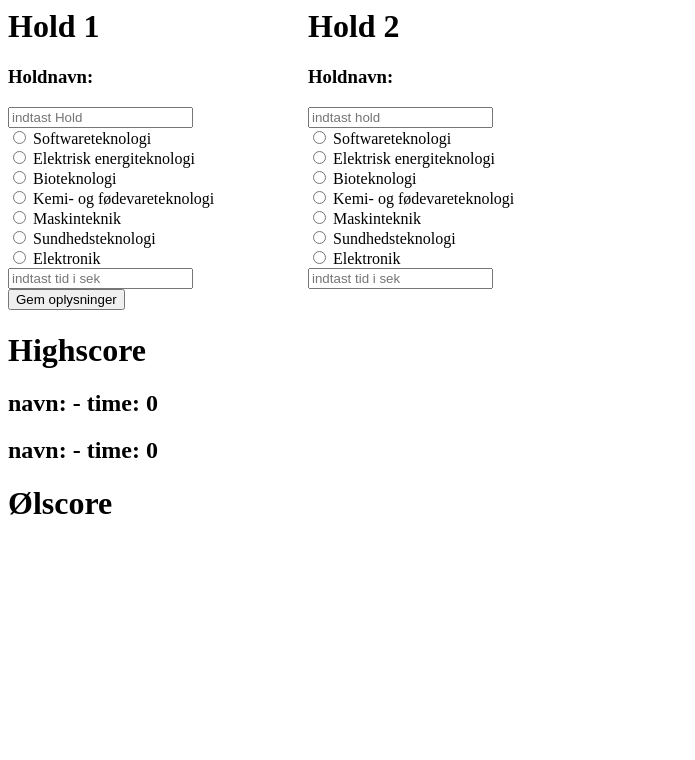
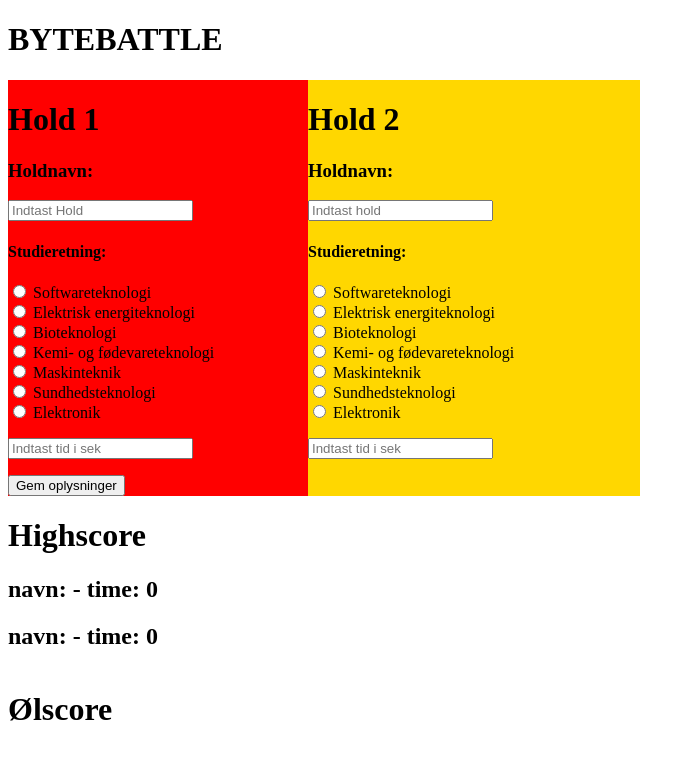
Before and after one commit to EmilSondergaard/Projekt-3, a plain HTML site: page index.html in a window 1280 px wide. Both pictures are taken after a click on the button "Gem oplysninger". Shown: the whole page, without its empty margins (0-695 px from the left). Drawn offline with Linux system fonts and the light colour scheme.

Commit message:
Emil arbejde - farve + overskrifter
Hej hej

```diff
--- a/elements.js
+++ b/elements.js
@@ -58,23 +58,47 @@ function Highscore(holdNavn, tid) {
 
 
 
-function checkStudy(){
+function checkStudy()
+{
+
     var beerElement = document.createElement("h1");
     beerElement.value = "Ølscore";
-if (document.getElementById("softwareteknologi") == true) {
-    sw = sw + 1.32;
-    let item1 = document.createElement("h2");
-            item1.innerHTML = `softwareteknologi: - ${sw} L`;
+    var methods = document.getElementsByName('softwareteknologi');
+    for (var i=0; i<methods.length; i++) {
+         if (methods[i].checked == true) {
+             sw +=1.32;
+             alert(sw);
+            }
+}
 
-}
-else if (document.getElementById("elektriskenergiteknologi") == true)
-{
-    ee = ee + 1.32;
-    let item2 = document.createElement("h2");
-            item2.innerHTML = `elektriskenergiteknologi: - ${ee} L`;
-}
-container1.appendChild(sw);
-container1.appendChild(ee);
+//    if (document.getElementById('softwareteknologi').checked == true)
+//    {
+//      sw = sw + 1.32;
+//    }
+//     else
+//     {
+
+//    }
+
+
+
+// if (document.getElementById("softwareteknologi") == 1) {
+//     sw = sw + 1.32;
+//     let item1 = document.createElement("h2");
+//             item1.innerHTML = `softwareteknologi: - ${sw} L`;
+
+// }
+// else if (document.getElementById("elektriskenergiteknologi") == 1)
+// {
+//     ee = ee + 1.32;
+//     let item2 = document.createElement("h2");
+//             item2.innerHTML = `elektriskenergiteknologi: - ${ee} L`;
+// }
+// container1.appendChild(sw);
+// container1.appendChild(ee);
+
+
+
 
 }
 
--- a/index.html
+++ b/index.html
@@ -1,3 +1,17 @@
+<!DOCTYPE html>
+<html lang= "en">
+    <head>
+        <title> ******* Bytebattle ******* </title>
+        <meta chjarset = "uft-8">
+    </head>
+
+    <html>
+           <h1>BYTEBATTLE </h1>
+        </body>
+        </html>
+
+
+
 <html>
     <header>
         <script src="./elements.js"></script>
@@ -5,11 +19,12 @@
     <body>
         <div style="width: 50%; display: table;">
             <div style="display: table-row">
-                <div style="width: 300px; display: table-cell;">
+                <div style="width: 300px; display: table-cell; background-color: red;">
                     <h1>Hold 1</h1>
                     <h3>Holdnavn: </h3>
-                    <input id="hold1-navn" placeholder="indtast Hold" type="text" ></input>
+                    <input id="hold1-navn" placeholder="Indtast Hold" type="text" ></input>
                     </br>
+                    <h4>Studieretning: </h4>
                     <input name="studieretning1" id="softwareteknologi" type="radio"></input>
                     <label for="softwareteknologi"> Softwareteknologi </label></br>
                     <input name="studieretning1" id="elektriskenergiteknologi" type="radio"></input>
@@ -24,20 +39,23 @@
                     <label for="sundhedsteknologi"> Sundhedsteknologi </label></br>
                     <input name="studieretning1" id="elektronik" type="radio"></input>
                     <label for="elektronik"> Elektronik </label></br>
+                    <p id="newline"></p>
 
-                    <input id="hold1-tid" placeholder="indtast tid i sek" type="text" ></input>
-
-                    <button onclick="clickEvent()" id="gem" placeholder="indtast navn" type="button" >Gem oplysninger</button>
+                    <input id="hold1-tid" placeholder="Indtast tid i sek" type="text" ></input>
+                    <p id="newline"></p>
+                    <button onclick="clickEvent()" id="gem" placeholder="Indtast navn" type="button" >Gem oplysninger</button>
 
 
 
 
                 </div>
-                <div style="display: table-cell;">
+                <div style="display: table-cell; background-color: gold;">
+
                     <h1>Hold 2</h1>
                     <h3>Holdnavn: </h3>
-                    <input id="hold2-navn" placeholder="indtast hold" type="text" ></input>
+                    <input id="hold2-navn" placeholder="Indtast hold" type="text"></input>
                     </br>
+                    <h4>Studieretning: </h4>
                     <input name="studieretning2" id="softwareteknologi" type="radio"></input>
                     <label for="softwareteknologi"> Softwareteknologi </label></br>
                     <input name="studieretning2" id="elektriskenergiteknologi" type="radio"></input>
@@ -52,19 +70,22 @@
                     <label for="sundhedsteknologi"> Sundhedsteknologi </label></br>
                     <input name="studieretning2" id="elektronik" type="radio"></input>
                     <label for="elektronik"> Elektronik </label></br>
-
-                    <input id="hold2-tid" placeholder="indtast tid i sek" type="text" ></input>
+                    <p id="newline"></p>
+                    <input id="hold2-tid" placeholder="Indtast tid i sek" type="text" ></input>
 
                 </div>
             </div>
         </div>
-        <div id="highscoreElement">
+            <div id="highscoreElement" style="display: table-cell; background-color: red;" ></div>
             <h1>Highscore</h1>
             <div id="highscore-container"></div>
         </div>
-        <div id="highscoreElement">
+
+
+        <div id="olhighscoreElement">
+            <div style="display: table-row; background-color: gold;" ></div>
             <h1>Ølscore</h1>
-            <div id="highscore-container"></div>
+            <div id="ol-container"></div>
         </div>
     </body>
 </html>
--- /dev/null
+++ b/style.css
@@ -0,0 +1,9 @@
+highscoreElement
+{
+background-color: red;
+}
+
+body{
+
+    background-color: blue;
+}
```
